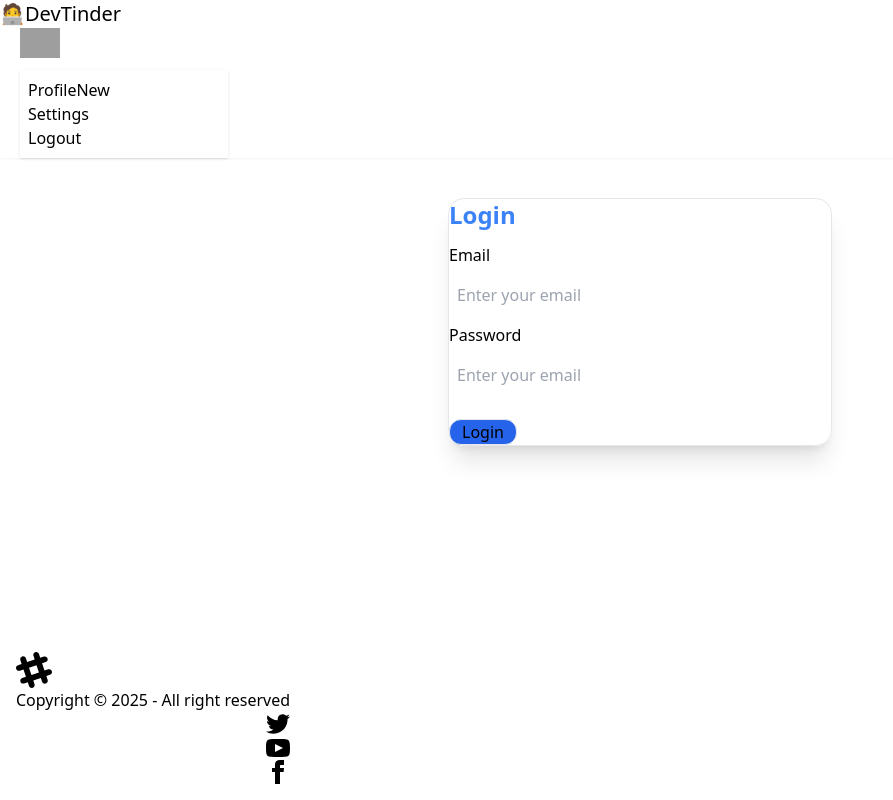
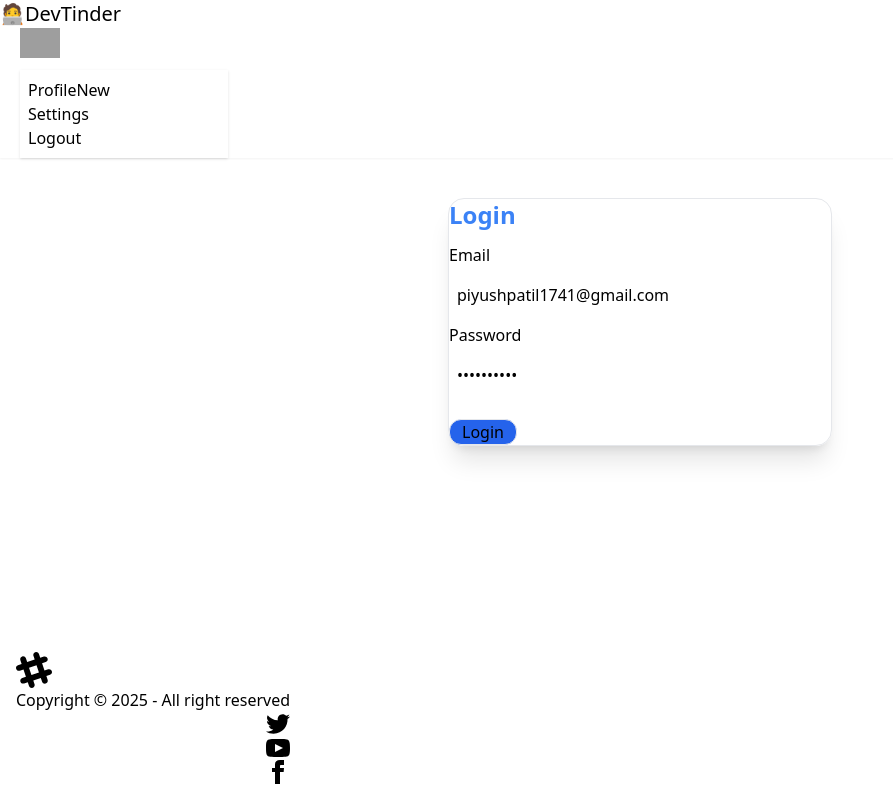
Before and after one commit to InverseXenon/DevTinder-Frontend, a React (Vite) app: page /login in a window 1280 px wide. Shown: the whole page, without its empty margins (0-893 px from the left). Built offline with nearby package versions, Linux system fonts and the light colour scheme; grey boxes are pictures that could not be loaded.

Commit message:
Added CORS middleware for integration with the frontend

```diff
--- a/package.json
+++ b/package.json
@@ -10,6 +10,7 @@
     "preview": "vite preview"
   },
   "dependencies": {
+    "axios": "^1.13.2",
     "react": "^19.2.0",
     "react-dom": "^19.2.0",
     "react-router": "^7.9.6",
--- a/src/components/Login.jsx
+++ b/src/components/Login.jsx
@@ -1,4 +1,21 @@
+import axios from "axios";
+import { useState } from "react";
+
 const Login = () => {
+  const [emailId,setEmailId] = useState("piyushpatil1741@gmail.com");
+  const [password,setPassword] = useState("Piyush@123");
+  const handleLogin = async () =>{
+    try {
+      axios.post("http://localhost:3000/login",{
+      emailId,
+      password,
+    })
+    } catch (error) {
+      console.log(error);
+    }
+
+  }
+
   return (
     <div className="flex justify-center my-10">
     <div className="card w-96 bg-base-200 shadow-xl rounded-2xl border border-base-300">
@@ -17,8 +34,12 @@ const Login = () => {
             <input
               id="email"
               type="email"
+              value={emailId}
               placeholder="Enter your email"
               className="input input-bordered w-full my-2 p-2"
+              onChange={(e)=>{
+                setEmailId(e.target.value);
+              }}
             />
             <label className="label mt-4" htmlFor="email">
               <span className="label-text">Password</span>
@@ -26,10 +47,14 @@ const Login = () => {
             </label>
 
             <input
-              id="email"
-              type="email"
+              id="password"
+              type="password"
+              value={password}
               placeholder="Enter your email"
               className="input input-bordered w-full my-2 p-2"
+              onChange={(e)=>{
+                setPassword(e.target.value);
+              }}
             />
 
 
@@ -38,8 +63,11 @@ const Login = () => {
 
         </div>
 
+
         <div className="card-actions justify-center mt-4">
-          <button className= " mt-1 px-3 btn bg-blue-600 border border-base-300 hover:bg-base-200 transition-all rounded-xl">
+          <button className= " mt-1 px-3 btn bg-blue-600 border border-base-300 hover:bg-base-200 transition-all rounded-xl"
+            onClick={handleLogin}
+          >
             Login
           </button>
 
```
Also changed, not shown: 1 other file (tests, documents, lock files or other folders).
